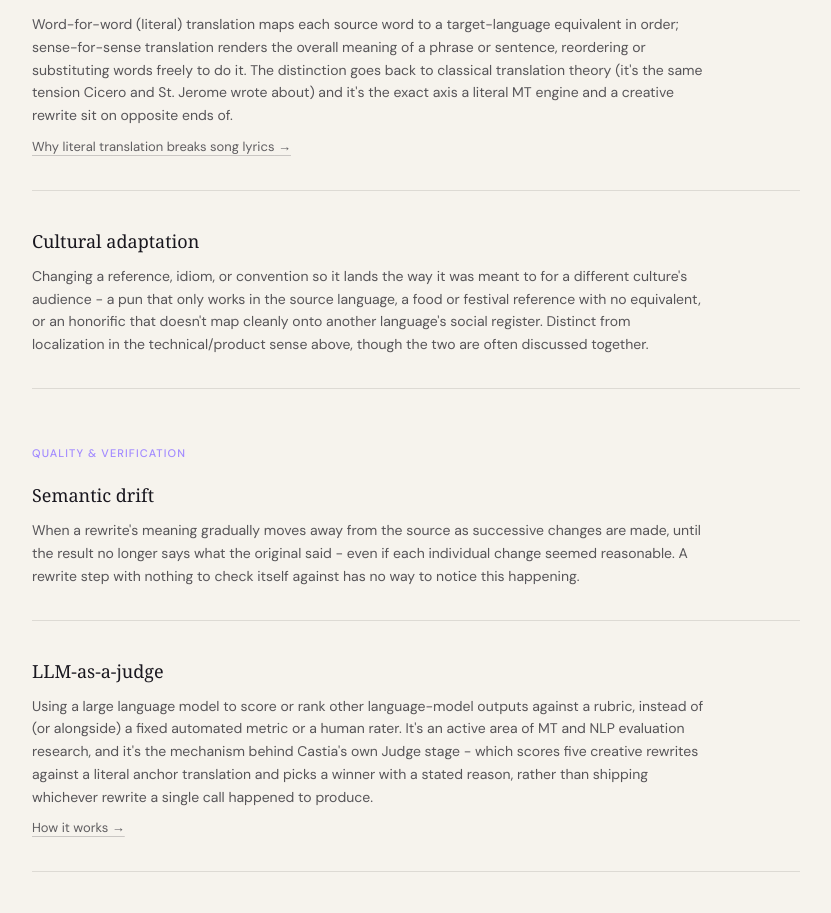
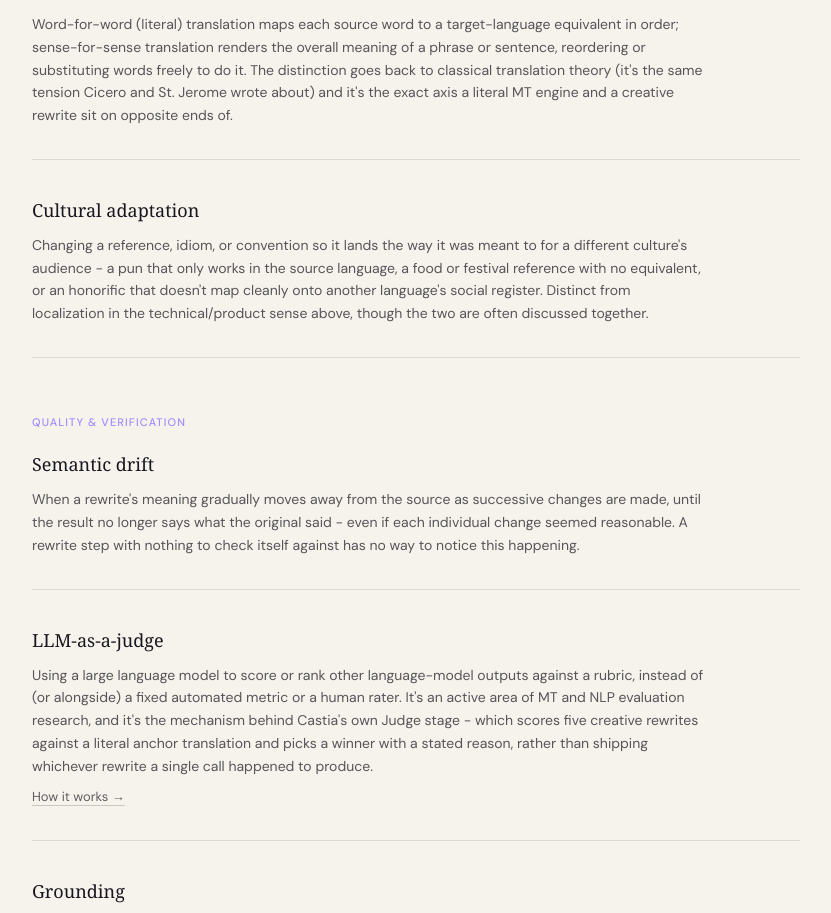
Before and after one commit to rohandhir10/experience-engine, a Next.js app in the folder web/: page /glossary in a window 1280 px wide. Shown: the part 1200-2113 px from the top of the page, without its empty margins (224-1055 px from the left). Built offline with nearby package versions, Linux system fonts and the light colour scheme.

Commit message:
Remove music-specific examples and links from the public glossary

```diff
--- a/web/app/glossary/page.tsx
+++ b/web/app/glossary/page.tsx
@@ -46,7 +46,7 @@ const TERMS: { term: string; slug: string; definition: string; category: TermCat
     term: "Transcreation",
     slug: "transcreation",
     definition:
-      "A term from the localization industry for recreating a piece of content's intent, tone, and emotional effect in another language, rather than its literal words - accepting that a faithful translation and a faithful adaptation are sometimes different texts. Most closely associated with advertising and creative copy, but the same problem shows up anywhere meaning depends on rhythm, connotation, or wordplay - which is exactly the case for song lyrics and character dialogue.",
+      "A term from the localization industry for recreating a piece of content's intent, tone, and emotional effect in another language, rather than its literal words - accepting that a faithful translation and a faithful adaptation are sometimes different texts. Most closely associated with advertising and creative copy, but the same problem shows up anywhere meaning depends on rhythm, connotation, or wordplay - which is especially important for comic dialogue, character voice, and cultural references.",
     related: { label: "What transcreation means", href: "/blog/what-transcreation-means" },
   },
   {
@@ -62,7 +62,6 @@ const TERMS: { term: string; slug: string; definition: string; category: TermCat
     slug: "sense-for-sense-vs-word-for-word",
     definition:
       "Word-for-word (literal) translation maps each source word to a target-language equivalent in order; sense-for-sense translation renders the overall meaning of a phrase or sentence, reordering or substituting words freely to do it. The distinction goes back to classical translation theory (it's the same tension Cicero and St. Jerome wrote about) and it's the exact axis a literal MT engine and a creative rewrite sit on opposite ends of.",
-    related: { label: "Why literal translation breaks song lyrics", href: "/blog/why-literal-translation-breaks-song-lyrics" },
   },
   {
     category: "Core concepts",
```
